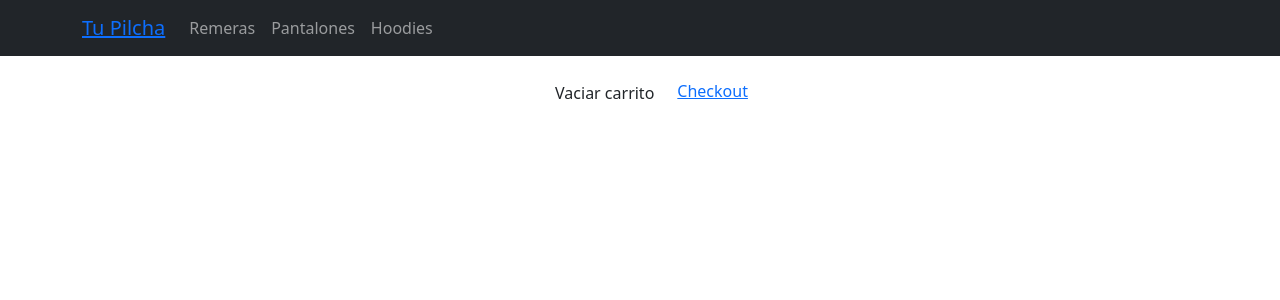
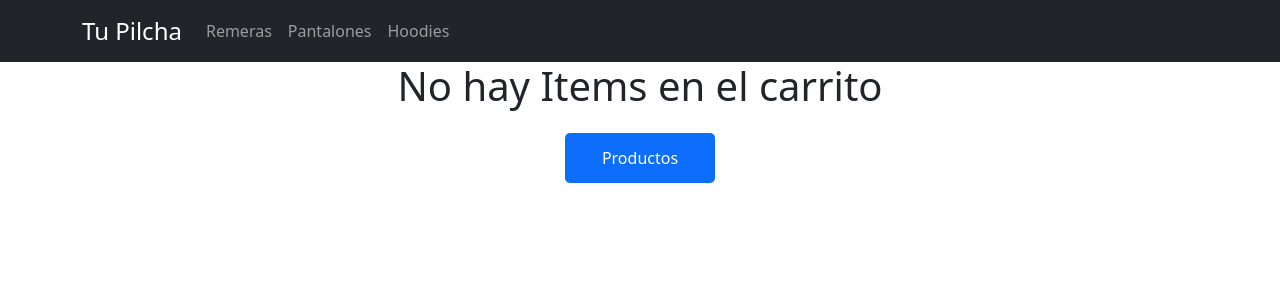
Before and after one commit to agustinpietrafesa/PF-ReactJS-Pietrafesa, a React (Create React App) app: page /cart in a window 1280 px wide. Shown: the top 300 px of the page. Built offline with nearby package versions, Linux system fonts and the light colour scheme.

Commit message:
Funcionalidad terminada

```diff
--- a/src/components/Cart/Cart.css
+++ b/src/components/Cart/Cart.css
@@ -0,0 +1,14 @@
+.btnCart{
+    background-color: #0d6efd;
+    color: white;
+    text-decoration: none;
+    width: 150px;
+    height: 50px;
+    border-radius: 5px;
+    border-style: none;
+    margin: 15px;
+}
+.btnCart:hover{
+    color: white;
+    background-color: blue;
+}
--- a/src/components/Cart/Cart.jsx
+++ b/src/components/Cart/Cart.jsx
@@ -2,16 +2,22 @@ import { useContext } from "react"
 import { CartContext } from "../Context/CartContext"
 import { Link } from "react-router-dom"
 import CartItem from "../CartItem/CartItem"
+import './Cart.css'
 
 const Cart = () => {
 
-    const { carrito, vaciarCarrito, cantidadTotal, total } = useContext(CartContext)
+    const { carrito, vaciarCarrito, total } = useContext(CartContext)
 
-    if( cantidadTotal === '0'){
+    if( carrito.length === 0){
         return(
             <div>
                 <h1>No hay Items en el carrito</h1>
-                <Link to='/' className="Option">Productos</Link>
+
+                <Link to='/' className="Option">
+                    <button className='btnCart'>
+                        Productos
+                    </button>
+                </Link>
             </div>
         )
     }
@@ -22,9 +28,13 @@ const Cart = () => {
             {
                 carrito.map(p => <CartItem key={p.id} {...p} />)}
             <section>
-                <h2>{total} </h2>
-                <button onClick={() => vaciarCarrito()} className='btn'>Vaciar carrito</button>
-                <Link to='/checkout' className='Option'>Checkout</Link>
+                <h2>Total: ${total()} </h2>
+                <button onClick={() => vaciarCarrito()} className='btnCart'>Vaciar carrito</button>
+                <Link to='/checkout' >
+                    <button className='btnCart'>
+                     Checkout
+                    </button>
+                </Link>
             </section>
 
 
--- a/src/components/CartWidget/CartWidget.jsx
+++ b/src/components/CartWidget/CartWidget.jsx
@@ -2,6 +2,7 @@ import { useContext } from 'react'
 import Cart from './assets/img/cartWhite.png'
 import { CartContext } from '../Context/CartContext'
 import { Link } from 'react-router-dom'
+import './styles/CartWidgetStyles.css'
 
 const CartWidget = () => {
 
@@ -9,8 +10,12 @@ const CartWidget = () => {
 
   return (
     <Link to='/cart' className='CartWidget' style={{ display: cantidadTotal() > 0 ? 'flex' : 'none'}}>
-      <img className='CartImg' src={Cart} alt="Cart" />
+      <h3 className='numCarrito'>
       { cantidadTotal() }
+      </h3>
+
+      <img className='img-carrito' src={Cart} alt="Cart" />
+
     </Link>
   )
 }
--- a/src/components/CartWidget/styles/CartWidgetStyles.css
+++ b/src/components/CartWidget/styles/CartWidgetStyles.css
@@ -13,3 +13,10 @@
     margin: 0 auto;
     font-size: 25px;
 }
+.numCarrito{
+    margin: 3px;
+    color: white;
+}
+.CartWidget{
+    text-decoration: none;
+}
--- a/src/components/CheckoutForm/CheckoutForm.css
+++ b/src/components/CheckoutForm/CheckoutForm.css
@@ -10,10 +10,16 @@
     width: 350px;
 }
 .btnForm{
-    background-color: green;
+    background-color: #0d6efd;
+    color: white;
+    text-decoration: none;
+    width: 150px;
+    height: 50px;
+    border-radius: 5px;
+    border-style: none;
+    margin: 15px;
 }
 .btnForm:hover{
-    background-color: gold;
-    height: 50px;
-    width: 150px;
+    color: white;
+    background-color: blue;
 }
--- a/src/components/Item/Item.jsx
+++ b/src/components/Item/Item.jsx
@@ -10,7 +10,7 @@ const Item = ({id, img, prenda, detalle, marca, precio, talle}) => {
             <Card.Body>
               <Card.Title>{detalle} </Card.Title>
               <Card.Text>
-                  <h3>Talle {talle} </h3>
+                  Talle {talle}
               </Card.Text>
                 <Link to={`/producto/${id}`} className='BtnVerMas'>Ver más</Link>
             </Card.Body>
--- a/src/components/ItemDetail/ItemDetail.css
+++ b/src/components/ItemDetail/ItemDetail.css
@@ -1,7 +1,7 @@
 .tarjetasDetail{
     width: 400px;
     margin: 20px;
-    height: 700px;
+    height: 300px;
 }
 .btnFinalizarCompra{
     background-color: #0d6efd;
@@ -11,8 +11,21 @@
     height: 50px;
     border-radius: 5px;
     padding: 15px;
-    margin-top: 20px;
+    position: absolute;
+    top: 50%;
+    transform: translate(-50%, -50%);
+}
+.btnFinalizarCompra:hover{
+    color: white;
+    background-color: blue;
 }
 .ImgDetail{
     height: 350px;
 }
+.infoProd{
+    margin: 2px;
+}
+.footerDetail{
+    height: 80px;
+    position: relative;
+}
--- a/src/components/ItemDetail/ItemDetail.jsx
+++ b/src/components/ItemDetail/ItemDetail.jsx
@@ -24,29 +24,55 @@ const ItemDetail = ({ id, img, prenda, detalle, marca, precio, talle, stock}) =>
    }
 
     return (
-        <div>
-        <Card className='tarjetasDetail'>
-          <Card.Img  className='ImgDetail' variant="top" src={img} />
+
+      <Card className='tarjetasDetail' >
+          <Card.Img variant="top" src={img} />
         <Card.Body>
-            <Card.Title>{detalle} </Card.Title>
-            <Card.Text>
-                <h4>Precio ${precio} </h4>
-                <h5>Talle {talle} </h5>
-                <h6>Disponibles: {stock} </h6>
+          <Card.Title>{detalle}</Card.Title>
+            <Card.Text className='infoProd'>
+                   Precio ${precio}
             </Card.Text>
-           <footer>
+            <Card.Text className='infoProd'>
+                   Talle { talle}
+            </Card.Text>
+            <Card.Text className='infoProd'>
+                   Disponibles: { stock}
+            </Card.Text>
+            <Card.Footer className='footerDetail'>
+
                  {cantidadAgregada > 0 ?
                  (
-                <Link to='/cart' variant="primary" className='btnFinalizarCompra'>Finalizar compra</Link>)
+               <Link to='/cart' className='btnFinalizarCompra'>Finalizar compra</Link>)
                  :
                  (<ItemCount inicial={1} stock={stock} onAdd={handleOnAdd} />)
                }
-            </footer>
+            </Card.Footer>
         </Card.Body>
+      </Card>
 
 
-        </Card>
-      </div>
+
+      //   <div>
+      //   <Card className='tarjetasDetail'>
+      //     <Card.Img  className='ImgDetail' variant="top" src={img} />
+      //     <Card.Body>
+      //       <Card.Title>{detalle} </Card.Title>
+      //       <Card.Text>
+      //           Precio ${precio}
+      //           Talle {talle}
+      //           Disponibles: {stock}
+      //       </Card.Text>
+      //      <footer>
+      //           {cantidadAgregada > 0 ?
+      //           (
+      //           <Link to='/cart' variant="primary" className='btnFinalizarCompra'>Finalizar compra</Link>)
+      //           :
+      //           (<ItemCount inicial={1} stock={stock} onAdd={handleOnAdd} />)
+      //           }
+      //       </footer>
+      //     </Card.Body>
+      //   </Card>
+      // </div>
 
     )
 }
--- a/src/components/Navbar/NavBar.jsx
+++ b/src/components/Navbar/NavBar.jsx
@@ -11,7 +11,7 @@ const NavbarComponent = () => {
       <Navbar bg="dark" variant="dark">
         <Container>
           <Navbar.Brand>
-              <Link to={'/'}>
+              <Link to={'/'} className='logo'>
               Tu Pilcha
               </Link>
             </Navbar.Brand>
--- a/src/components/Navbar/styles/NavBarStyles.css
+++ b/src/components/Navbar/styles/NavBarStyles.css
@@ -3,3 +3,8 @@
     border-radius: 5px;
     border-color: white;
 }
+.logo{
+    text-decoration: none;
+    color: white;
+    font-size: larger;
+}
```
Lines whose indentation alone changed are shown as unchanged.
